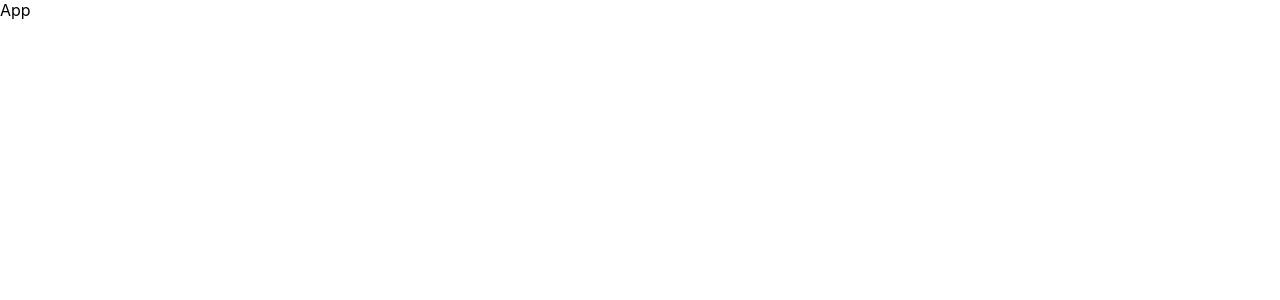
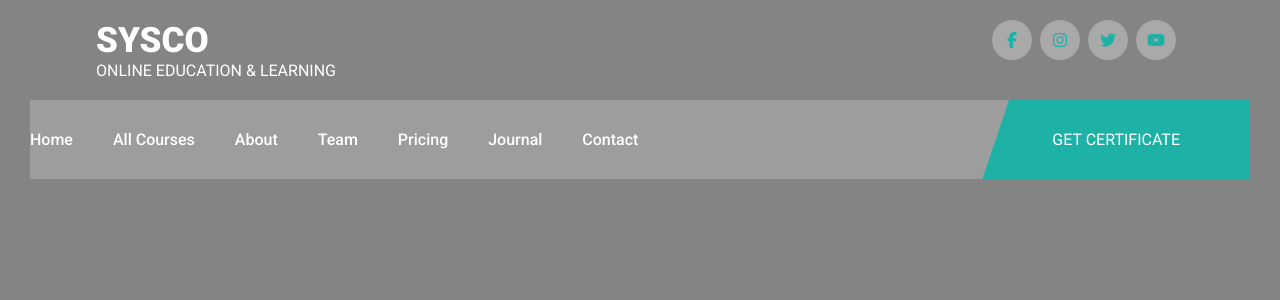
Before and after one commit to Chandimaisuru/Educational_websit-React-Js, a React (Create React App) app: page / in a window 1280 px wide. Shown: the top 300 px of the page. Built offline with nearby package versions, Linux system fonts and the light colour scheme.

Commit message:
Header Update

```diff
--- a/package.json
+++ b/package.json
@@ -6,6 +6,7 @@
     "@testing-library/jest-dom": "^5.17.0",
     "@testing-library/react": "^13.4.0",
     "@testing-library/user-event": "^13.5.0",
+    "fa-icons": "^0.2.0",
     "react": "^18.2.0",
     "react-dom": "^18.2.0",
     "react-router-dom": "^5.3.4",
--- a/public/index.html
+++ b/public/index.html
@@ -9,6 +9,7 @@
       name="description"
       content="Web site created using create-react-app"
     />
+    <script src="https://kit.fontawesome.com/75c55acb6c.js" crossorigin="anonymous"></script>
     <link rel="apple-touch-icon" href="%PUBLIC_URL%/logo192.png" />
     <!--
       manifest.json provides metadata used when your web app is installed on a
--- a/src/App.css
+++ b/src/App.css
@@ -8,4 +8,32 @@
 
 body{
   font-family: "Roboto", sans-serif;
+  background-color: #858484;
 }
+
+.container{
+  max-width: 85%;
+  margin: auto;
+}
+
+.flexSB{
+  display: flex;
+  justify-content: space-between;
+}
+
+.icon{
+  width: 40px ;
+  height: 40px;
+  line-height: 40px;
+  border-radius: 50%;
+  text-align: center;
+  background-color: rgba(255,255,255,0.3);
+  color: #1eb2a6;
+  transition: 0.5s;
+}
+
+.icon:hover{
+  cursor: pointer;
+  background-color: #1eb2a6;
+  color: #fff;
+}
--- a/src/App.js
+++ b/src/App.js
@@ -1,8 +1,35 @@
 import React from 'react'
+import './App.css'
+import Header from './components/common/heading/Header'
+
+import { BrowserRouter as Router, Switch } from 'react-router-dom'
+
+
+
 
 function App() {
   return (
-    <div>App</div>
+    <>
+
+
+
+    <Router>
+
+      <Header/>
+
+      <Switch>
+        {
+
+        }
+      </Switch>
+
+    </Router>
+
+
+
+
+
+    </>
   )
 }
 
--- a/src/components/common/heading/Head.jsx
+++ b/src/components/common/heading/Head.jsx
@@ -2,7 +2,29 @@ import React from 'react'
 
 function Head() {
   return (
-    <div>Head</div>
+    <div>
+        <section className='head'>
+
+            <div className='container flexSB'>
+
+                <div className='logo'>
+
+                    <h1>SYSCO</h1>
+                    <span>ONLINE EDUCATION & LEARNING</span>
+                </div>
+
+                <div className='social'>
+                <i className='fab fa-facebook-f icon'></i>
+                <i className='fab fa-instagram icon'></i>
+                <i className='fab fa-twitter icon'></i>
+                <i className='fab fa-youtube icon'></i>
+            </div>
+
+            </div>
+
+
+        </section>
+    </div>
   )
 }
 
--- a/src/components/common/heading/header.css
+++ b/src/components/common/heading/header.css
@@ -0,0 +1,63 @@
+
+.head{
+    padding: 20px 0;
+    color: #fff;
+}
+
+.logo h1{
+    font-size: 35px;
+    font-weight: 900;
+}
+
+.icon{
+    margin-right: 8px;;
+}
+
+/* ----------------header------------------- */
+
+header{
+    background-color: rgba(255,255,255,0.2);
+    margin: 0 30px;
+
+}
+
+header li{
+    margin-right: 40px;
+    list-style: none;
+}
+
+header ul li a{
+    color: #fff;
+    font-weight: 500;
+    transition: 0.5s;
+
+}
+
+header ul li a:hover{
+    color: #1eb2a6;
+}
+
+.start{
+  background-color: #1eb2a6;
+  padding: 30px 70px;
+  color: #fff;
+  clip-path: polygon(10% 0,100% 0, 100% 100% ,0 100%);
+
+}
+
+a{
+    text-decoration: none;
+
+}
+
+li{
+    list-style-type: none;
+}
+
+nav{
+    align-items: center;
+}
+
+.toggle{
+    display: none;
+}
--- a/src/components/common/heading/header.jsx
+++ b/src/components/common/heading/header.jsx
@@ -1,9 +1,49 @@
-import React from 'react'
+import React, { useState } from 'react'
+import Head from './Head'
+import './header.css'
+import { Link } from 'react-router-dom/cjs/react-router-dom.min'
 
-function header() {
+function Header() {
+
+    const [click,setClick] = useState(false);
+
+
   return (
-    <div>header</div>
+    <>
+
+
+      <Head />
+
+      <header>
+
+
+        <nav className='flexSB'>
+
+          <ul className= {click ? 'mobile-nav': 'flexSB'} onClick={() =>setClick(false)}>
+
+            <li><Link to="/">Home</Link></li>
+            <li><Link to="/courses">All Courses</Link></li>
+            <li><Link to="/about">About</Link></li>
+            <li><Link to="/team">Team</Link></li>
+            <li><Link to="/pricing">Pricing</Link></li>
+            <li><Link to="/journal">Journal</Link></li>
+            <li><Link to="/contact">Contact</Link></li>
+
+          </ul>
+
+          <div className='start'>
+            <div className='button'>GET CERTIFICATE</div>
+          </div>
+
+          <button className='toggle' onClick={()=> setClick(!click)}>
+            {click ? <i className='fa fa-times'></i> : <i className='fa fa-bars'></i>}
+          </button>
+
+        </nav>
+      </header>
+
+    </>
   )
 }
 
-export default header
+export default Header
```
Also changed, not shown: 1 other file (tests, documents, lock files or other folders).
